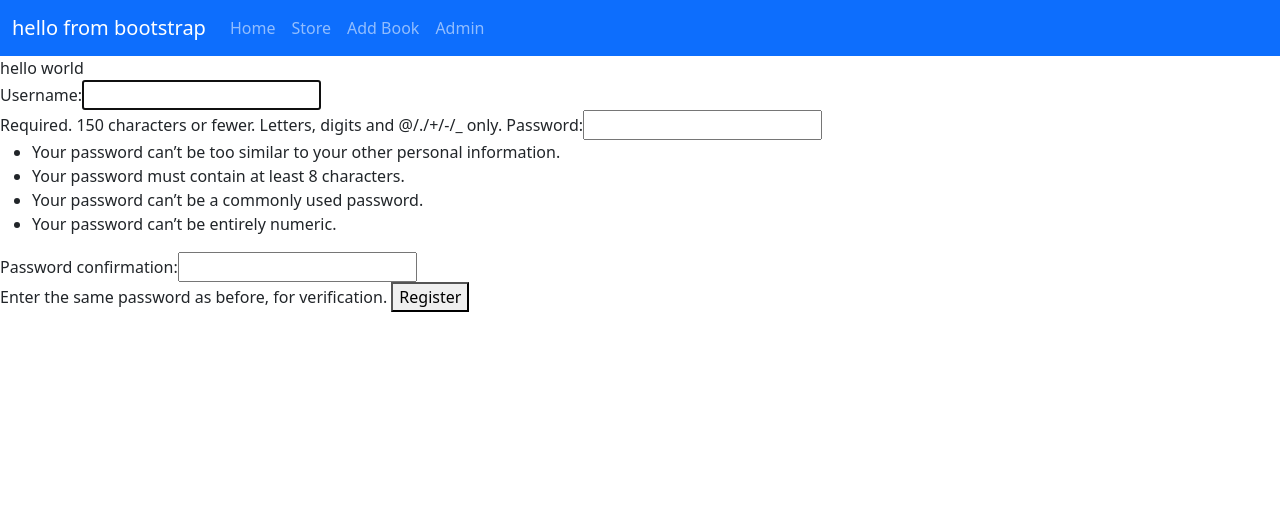
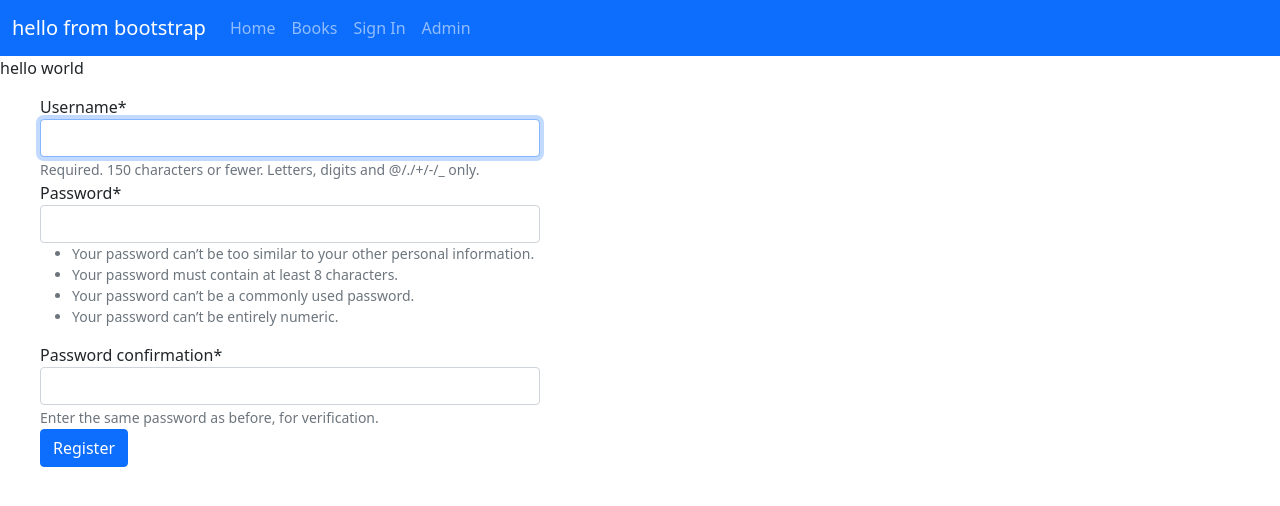
Before and after one commit to tylerdojcak/django-reviews, a Django app: page /accounts/ in a window 1280 px wide. Shown: the top 506 px of the page. Run offline with Django 3.2, Linux system fonts and the light colour scheme; some libraries are stand-ins or nearby versions.

Commit message:
registration

```diff
--- a/accounts/templates/register.html
+++ b/accounts/templates/register.html
@@ -1,15 +1,18 @@
 {% extends 'base.html' %}
 
-{% block title %}
-    Create an Account
-{% endblock %}
+
 
 {% block content %}
-    <form action="" method="POST">
-        {% csrf_token %}
-        {{ form }}
-        <button type="submit">Register</button>
-    </form>
+    {% load static %}
+    {% load crispy_forms_tags %}
+    <div class="form-container">
+        <form action="" method="POST" class="uniForm">
+            {% csrf_token %}
+            {{ form|crispy }}
+            <button type="submit" class="btn btn-primary">Register</button>
+        </form>
+    </div>
+
 
 
 {% endblock %}
--- /dev/null
+++ b/book_reviews/static/base/css/styles.css
@@ -0,0 +1,4 @@
+.form-container {
+    width: 500px;
+    margin: 15px 40px;
+}
--- a/book_reviews/templates/base.html
+++ b/book_reviews/templates/base.html
@@ -1,10 +1,12 @@
 <!DOCTYPE html>
 <html lang="en">
 <head>
+    {% load static %}
     <meta charset="UTF-8">
     <meta http-equiv="X-UA-Compatible" content="IE=edge">
     <meta name="viewport" content="width=device-width, initial-scale=1.0">
-    <title>tempalte</title>
+    <title>template</title>
+    <link rel="stylesheet" href="{% static 'base/css/styles.css' %}">
     <link href="https://cdn.jsdelivr.net/npm/bootstrap@5.0.0/dist/css/bootstrap.min.css" rel="stylesheet" integrity="sha384-wEmeIV1mKuiNpC+IOBjI7aAzPcEZeedi5yW5f2yOq55WWLwNGmvvx4Um1vskeMj0" crossorigin="anonymous">
 </head>
 <body>
@@ -17,8 +19,8 @@
           <div class="collapse navbar-collapse" id="navbarNavAltMarkup">
             <div class="navbar-nav">
               <a class="nav-link {% if page_name == 'index' %}active{% endif %}" aria-current="page" href="{% url 'index' %}">Home</a>
-              <a class="nav-link {% if page_name == 'store' %}active{% endif %}" href="#">Store</a>
-              <a class="nav-link {% if page_name == 'new_book' %}active{% endif %}" href="#">Add Book</a>
+              <a class="nav-link {% if page_name == 'books' %}active{% endif %}" href="#">Books</a>
+              <a class="nav-link {% if page_name == 'register' %}active{% endif %}" href="#">Sign In</a>
               <a class="nav-link" href="{% url 'admin:index' %}">Admin</a>
             </div>
           </div>
--- a/reviews/settings.py
+++ b/reviews/settings.py
@@ -42,6 +42,7 @@ INSTALLED_APPS = [
     'django.contrib.messages',
     'django.contrib.staticfiles',
     'bootstrap4',
+    'crispy_forms',
     'book_reviews',
     'accounts',
 ]
@@ -130,3 +131,5 @@ STATIC_URL = '/static/'
 # https://docs.djangoproject.com/en/3.2/ref/settings/#default-auto-field
 
 DEFAULT_AUTO_FIELD = 'django.db.models.BigAutoField'
+
+CRISPY_TEMPLATE_PACK = 'bootstrap4'
```
